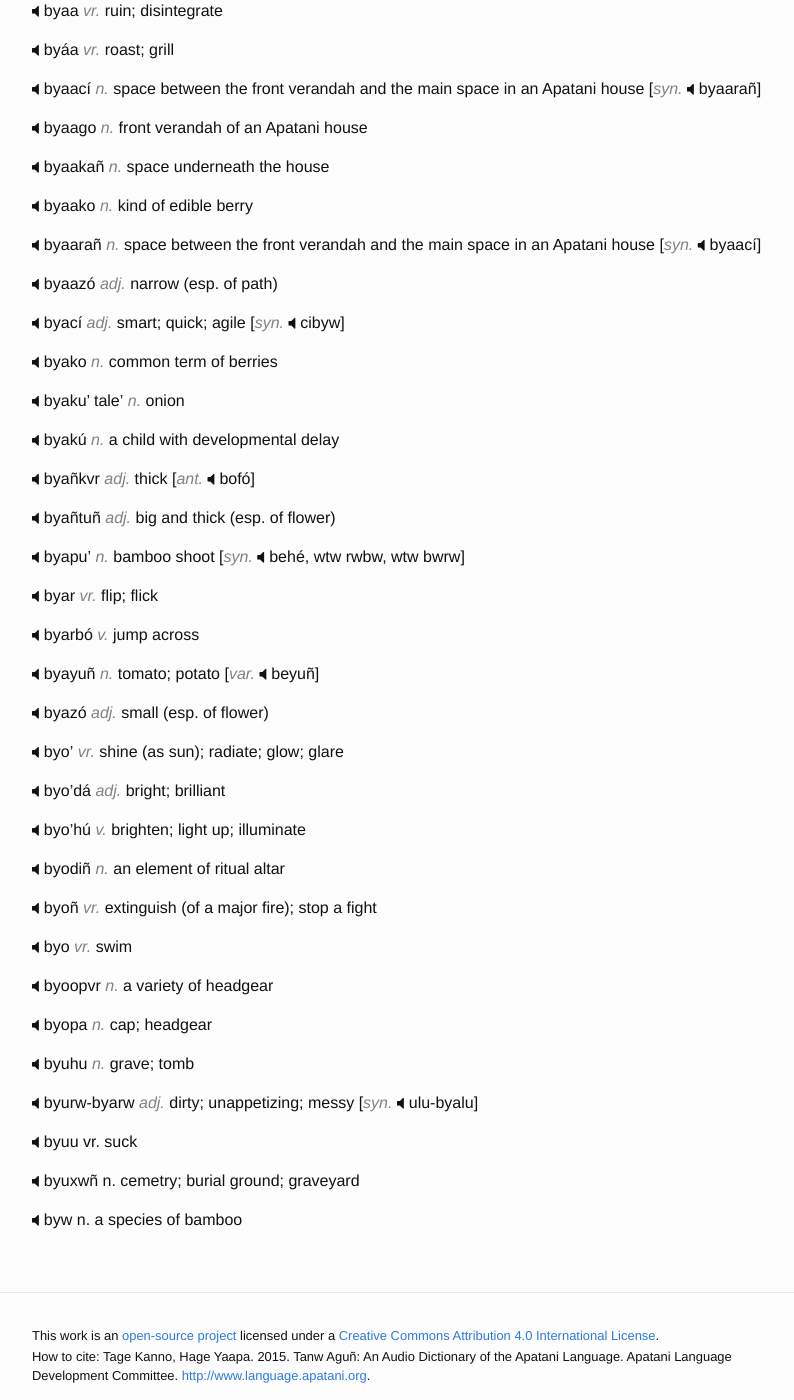
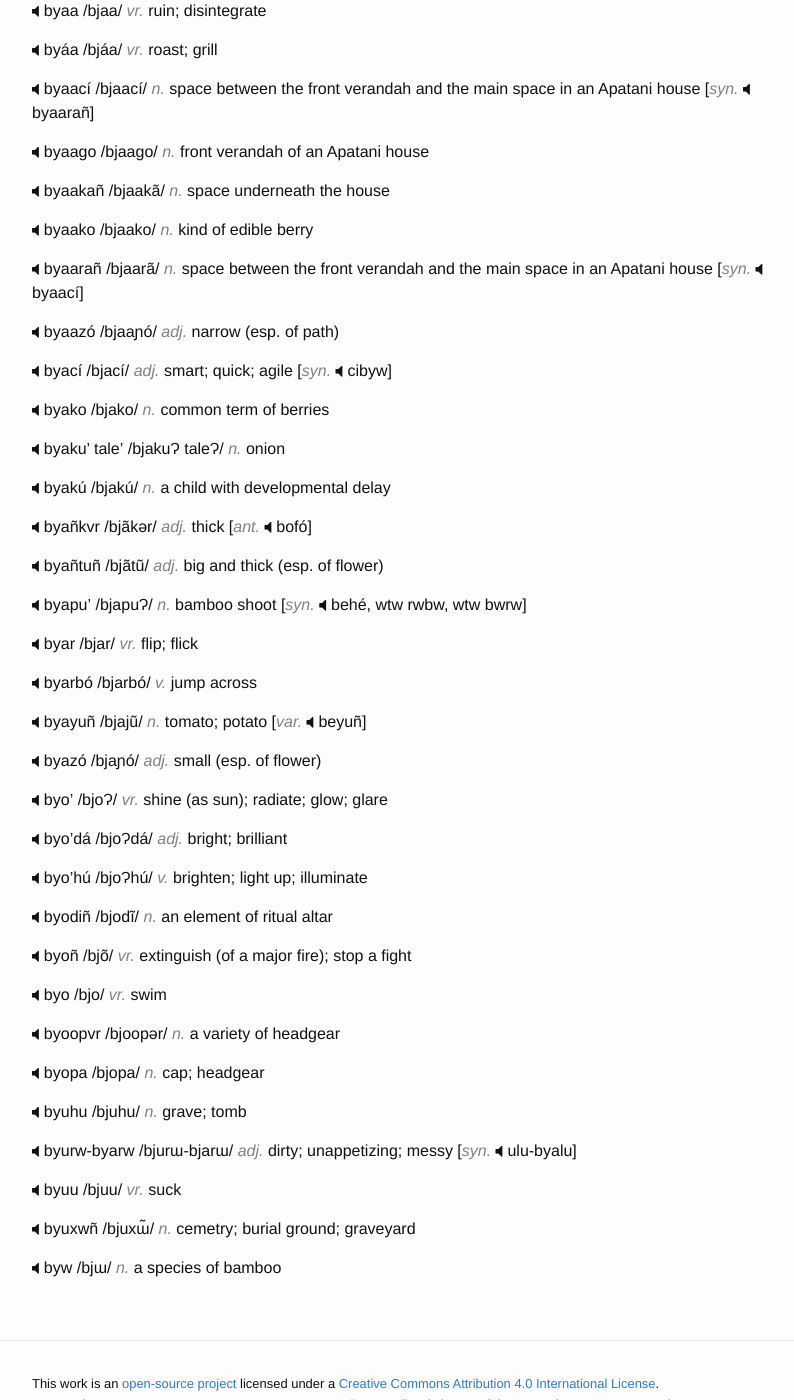
Before and after one commit to hacksparrow/language.apatani.org, a Jekyll site: the page built from dictionary/b.md, in a window 1280 px wide and 1400 px high, scrolled down 7054 px. Shown: the whole window, without its empty margins (238-1032 px from the left). Built offline with Jekyll 4.4.1, drawn with Linux system fonts in a browser that asks for light colours; nearby versions of some CDN libraries; comment, search, counter and statistics services are not loaded; some of the changed text lies outside the part shown.

Commit message:
Update b.md

```diff
--- a/dictionary/b.md
+++ b/dictionary/b.md
@@ -261,159 +261,159 @@ __búu__ /búu/ _vr._  give birth to [_var._  bww]
 
 __buudu-buugyá__ /buudu-buugjá/ _n._  household articles
 
-__buufú__ _n._  tadpole
+__buufú__ /buuʎú/ _n._  tadpole
 
-__buuì__  _n._  rat dropping
+__buuì__  /buui/ _n._  rat dropping
 
-__buukò__ _n._  a variety of large jungle rat
+__buukò__ /buukò/ _n._  a variety of large jungle rat
 
-__buulì__ _n._  variety of rats seen after bamboo flowring in large numbers
+__buulì__ /buulì/ _n._  variety of rats seen after bamboo flowring in large numbers
 
-__buuñtw__  _n._  tenth month of the year; October
+__buuñtw__ /buũtɯ/ _n._  tenth month of the year; October
 
-__buupiñ__  _v._  follow in birth order
+__buupiñ__  /buupĩ/ _v._  follow in birth order
 
-__buupiñ swnw__ _n._  twin; siblings
+__buupiñ swnw__ /buupĩ sɯnɯ/ _n._  twin; siblings
 
-__buuro__ _adj._  thick or big cylinderical object  [_ant._  buuzó]
+__buuro__ /buuro/ _adj._  thick or big cylinderical object  [_ant._  buuzó]
 
-__buutuñ__  _n._  a person who remains bachelor
+__buutuñ__  /buutũ/ _n._  a person who remains bachelor
 
-__buutw__ _n._  community; society
+__buutw__ /buutɯ/ _n._  community; society
 
-__buuxe__ _n._  a variety of house rat
+__buuxe__ /buuxe/ _n._  a variety of house rat
 
-__buuzó__ _adj._  small cylinderical object [_ant._  buurò]
+__buuzó__ /buuɲó/ _adj._  small cylinderical object [_ant._  buurò]
 
-__bwdañ__ _n._  precipice; cliff
+__bwdañ__ /bɯdã/ _n._  precipice; cliff
 
-__bwdañ daara'__  _n._  stiff cliff
+__bwdañ daara'__ /bɯdã daaraɁ/ _n._  stiff cliff
 
-__bwdí__  _adj._  trick; tactic; strategy [_or._ Assamese]
+__bwdí__  /bɯdí/ _adj._  trick; tactic; strategy [_or._ Assamese]
 
-__bwdí ba'lo__  _n._  conspiracy
+__bwdí ba'lo__ /bɯdí baɁlo/ _n._  conspiracy
 
-__bwfe'__ _adj._  soft; spongy; pliable [_syn._  bwya'] [_ant._  alvr]
+__bwfe'__ /bɯʎeɁ/ _adj._  soft; spongy; pliable [_syn._  bwya'] [_ant._  alvr]
 
-__bwfiñ__ _n._  yesterday evening
+__bwfiñ__ /bɯʎĩ/ _n._  yesterday evening
 
-__bwfo'__ _adj._  nearby; near
+__bwfo'__ /bɯʎoɁ/ _adj._  nearby; near
 
-__bwfo__  _n._  yesterday
+__bwfo__  /bɯʎo/ _n._  yesterday
 
-__bwhiñ__ _n._  a variety of tree
+__bwhiñ__ /bɯhĩ/ _n._  a variety of tree
 
-__bwje__  _adj._  many; in large numbers; profuse; copious  [_var._  bwjé bwjé]
+__bwje__  /bɯɟe/ _adj._  many; in large numbers; profuse; copious  [_var._  bwjé bwjé]
 
-__bwjvr__ _n._  market; bazaar  [_or._ Assamese]
+__bwjvr__ /bɯɟǝr/ _n._  market; bazaar  [_or._ Assamese]
 
-__bwle'__ _adj._  slippery; oily; greasy; slimy [_syn._  tule']
+__bwle'__ /bɯleɁ/ _adj._  slippery; oily; greasy; slimy [_syn._  tule']
 
-__bwliñ kormo__ _n._  a variety of fruit
+__bwliñ kormo__ /bɯlĩ kormo/ _n._  a variety of fruit
 
-__bwlu-bwla'__  _adv._  hurriedly; suddenly
+__bwlu-bwla'__  /bɯlu-bɯlaɁ/ _adv._  hurriedly; suddenly
 
-__bwlw__  _adj._  loose (as of a tooth or a post)
+__bwlw__  /bɯlɯ/ _adj._  loose (as of a tooth or a post)
 
-__bwnw__  _n._  female; damsel; lady
+__bwnw__  /bɯnɯ/ _n._  female; damsel; lady
 
-__bwpw'__ _prep._ under; beneath; below
+__bwpw'__ /bɯpɯɁ/ _prep._ under; beneath; below
 
-__bwpw' tabú__  _n._  a variety of poisonous snake (_Pareas monticola_)
+__bwpw' tabú__  /bɯpɯɁ tabú/ _n._  a variety of poisonous snake (_Pareas monticola_)
 
-__bwriñ__ _n._  python (_Python molurus_)
+__bwriñ__ /bɯrĩ/ _n._  python (_Python molurus_)
 
-__bwra'__ _adj._  mellow (of taste)
+__bwra'__ /bɯraɁ/ _adj._  mellow (of taste)
 
-__bwro__  _n._  yesterday morning
+__bwro__  /bɯro/ _n._  yesterday morning
 
-__bwsañ tabú__  _n._  a variety of snake; Green Ratsnake (_Senticolis triaspis_)  [_var._  busañ tabú]
+__bwsañ tabú__ /bɯsã tabú/ _n._  a variety of snake; Green Ratsnake (_Senticolis triaspis_)  [_var._  busañ tabú]
 
-__bwsi__  _n._  traditional ballad; song; lyrics
+__bwsi__  /bɯsi/ _n._  traditional ballad; song; lyrics
 
-__bwso__  _adj._  afraid; scared; terrified
+__bwso__  /bɯso/ _adj._  afraid; scared; terrified
 
-__bwso-kaco__ _n._  forbidden; proscribed; prohibited
+__bwso-kaco__ /bɯso kaco/ _n._  forbidden; proscribed; prohibited
 
-__bww__ _vr._  hold; keep; own [_var._  buu]
+__bww__ /bɯɯ/ _vr._  hold; keep; own [_var._  buu]
 
-__bww__ _vr._  give birth to [_var._  buu]
+__bww__ /bɯɯ/ _vr._  give birth to [_var._  buu]
 
-__bwya'__ _adj._  soft; spongy; pliable [_syn._  bwfe'] [_Ant._  alvr]
+__bwya'__ /bɯjaɁ/ _adj._  soft; spongy; pliable [_syn._  bwfe'] [_Ant._  alvr]
 
-__bwyo__  _n._  yesterday night
+__bwyo__  /bɯjo/ _n._  yesterday night
 
-__bwyo__  _adj._  weedy; full of weed (of a field)
+__bwyo__  /bɯjo/ _adj._  weedy; full of weed (of a field)
 
-__bwza-bwza__ _adj._  silky; delicate; soft [_syn._  bwzi'-bwza]
+__bwza-bwza__ /bɯɲa-bɯɲa/ _adj._  silky; delicate; soft [_syn._  bwzi'-bwza]
 
-__bwzañ__ _n._  last year
+__bwzañ__ /bɯɲã/ _n._  last year
 
-__bwzi'-bwza__  _adj._  silky; delicate; soft [_syn._  bwza-bwza]
+__bwzi'-bwza__ /bɯɲiɁ-bɯɲa/ _adj._  silky; delicate; soft [_syn._  bwza-bwza]
 
-__bya'__  _vr._  hesitate; waver; vicillate
+__bya'__  /bjaɁ/ _vr._  hesitate; waver; vicillate
 
-__byaa__  _vr._  ruin; disintegrate
+__byaa__  /bjaa/ _vr._  ruin; disintegrate
 
-__byáa__  _vr._  roast; grill
+__byáa__  /bjáa/ _vr._  roast; grill
 
-__byaací__  _n._  space between the front verandah and the main space in an Apatani house [_syn._  byaarañ]
+__byaací__  /bjaací/ _n._  space between the front verandah and the main space in an Apatani house [_syn._  byaarañ]
 
-__byaago__  _n._  front verandah of an Apatani house
+__byaago__  /bjaago/ _n._  front verandah of an Apatani house
 
-__byaakañ__ _n._  space underneath the house
+__byaakañ__ /bjaakã/ _n._  space underneath the house
 
-__byaako__  _n._  kind of edible berry
+__byaako__  /bjaako/ _n._  kind of edible berry
 
-__byaarañ__ _n._  space between the front verandah and the main space in an Apatani house [_syn._  byaací]
+__byaarañ__ /bjaarã/ _n._  space between the front verandah and the main space in an Apatani house [_syn._  byaací]
 
-__byaazó__  _adj._  narrow (esp. of path)
+__byaazó__  /bjaaɲó/ _adj._  narrow (esp. of path)
 
-__byací__ _adj._  smart; quick; agile [_syn._  cibyw]
+__byací__ /bjací/ _adj._  smart; quick; agile [_syn._  cibyw]
 
-__byako__	_n._	common term of berries
+__byako__	/bjako/ _n._	common term of berries
 
 
-__byaku' tale'__	_n._	onion
+__byaku' tale'__ /bjakuɁ taleɁ/	_n._	onion
 
-__byakú__ _n._  a child with developmental delay
+__byakú__ /bjakú/ _n._  a child with developmental delay
 
-__byañkvr__ _adj._  thick [_ant._  bofó]
+__byañkvr__ /bjãkǝr/ _adj._  thick [_ant._  bofó]
 
-__byañtuñ__ _adj._  big and thick (esp. of flower)
+__byañtuñ__ /bjãtũ/ _adj._  big and thick (esp. of flower)
 
-__byapu'__  _n._  bamboo shoot  [_syn._  behé, wtw rwbw, wtw bwrw]
+__byapu'__  /bjapuɁ/ _n._  bamboo shoot  [_syn._  behé, wtw rwbw, wtw bwrw]
 
-__byar__  _vr._  flip; flick
+__byar__  /bjar/ _vr._  flip; flick
 
-__byarbó__  _v._  jump across
+__byarbó__  /bjarbó/ _v._  jump across
 
-__byayuñ__  _n._  tomato; potato  [_var._  beyuñ]
+__byayuñ__  /bjajũ/ _n._  tomato; potato  [_var._  beyuñ]
 
-__byazó__ _adj._  small (esp. of flower)
+__byazó__ /bjaɲó/ _adj._  small (esp. of flower)
 
-__byo'__  _vr._  shine (as sun); radiate; glow; glare
+__byo'__  /bjoɁ/ _vr._  shine (as sun); radiate; glow; glare
 
-__byo'dá__  _adj._  bright; brilliant
+__byo'dá__ /bjoɁdá/ _adj._  bright; brilliant
 
-__byo'hú__  _v._  brighten; light up; illuminate
+__byo'hú__ /bjoɁhú/ _v._  brighten; light up; illuminate
 
-__byodiñ__  _n._  an element of ritual altar
+__byodiñ__ /bjodĩ/ _n._  an element of ritual altar
 
-__byoñ__  _vr._  extinguish (of a major fire); stop a fight
+__byoñ__ /bjõ/ _vr._  extinguish (of a major fire); stop a fight
 
-__byo__ _vr._  swim
+__byo__ /bjo/ _vr._  swim
 
-__byoopvr__ _n._  a variety of headgear
+__byoopvr__ /bjoopǝr/ _n._  a variety of headgear
 
-__byopa__ _n._  cap; headgear
+__byopa__ /bjopa/ _n._  cap; headgear
 
-__byuhu__ _n._  grave; tomb
+__byuhu__ /bjuhu/ _n._  grave; tomb
 
-__byurw-byarw__ _adj._  dirty; unappetizing; messy  [_syn._  ulu-byalu]
+__byurw-byarw__ /bjurɯ-bjarɯ/ _adj._  dirty; unappetizing; messy  [_syn._  ulu-byalu]
 
-__byuu__  vr.  suck
+__byuu__  /bjuu/ _vr._  suck
 
-__byuxwñ__  n.  cemetry; burial ground; graveyard
+__byuxwñ__  /bjuxɯ̃/ _n._  cemetry; burial ground; graveyard
 
-__byw__ n.  a species of bamboo
+__byw__ /bjɯ/ _n._  a species of bamboo
```
